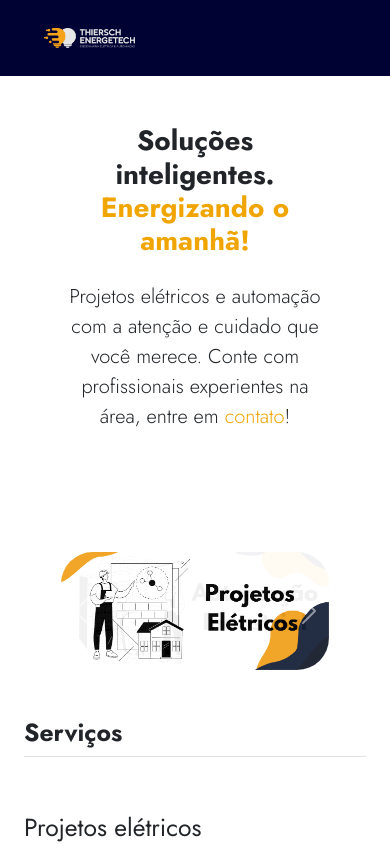
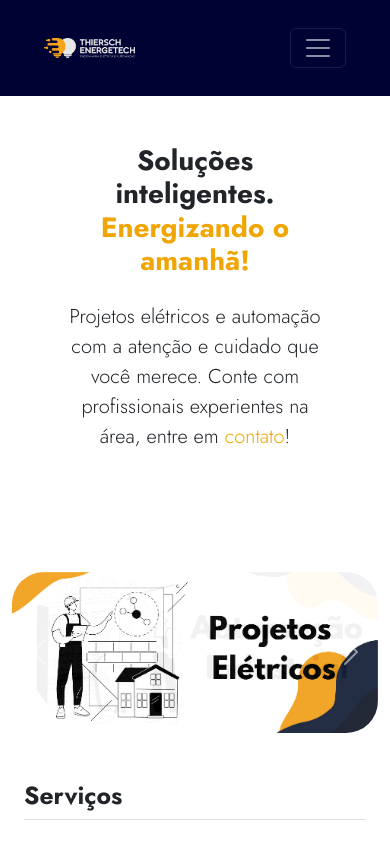
Before and after one commit to julia-montibeler/Energetech, a plain HTML site: page index.html in a window 390 px wide. Shown: the top 846 px of the page. Drawn offline with nearby package versions, Linux system fonts and the light colour scheme.

Commit message:
Add files via upload

```diff
--- a/css/home.css
+++ b/css/home.css
@@ -38,3 +38,13 @@ body, html {
     color: #F1A503;
     text-decoration: none;
 }
+
+.carrossel {
+    width: 75%;
+}
+
+@media screen and ( max-width : 450px ) {
+    .carrossel {
+        width: 100%;
+    }
+}
--- a/index.html
+++ b/index.html
@@ -25,12 +25,14 @@
 </head>
 
 <body>
-	<!-- Header -->
 	<header style="background-color: #000233; padding: 20px;">
 		<div class="container" >
 			<nav class="navbar navbar-expand-lg navbar-dark">
 				<div class="container-fluid">
 					<img src="images/logo.png" alt="" width="30%">
+					<button aria-controls='navbarScroll' aria-expanded='false' aria-label='Toggle navigation' class='navbar-toggler' data-bs-target='#navbarScroll' data-bs-toggle='collapse' type='button'>
+						<span class='navbar-toggler-icon'></span>
+						</button>
 					<div class="collapse navbar-collapse justify-content-end" id="navbarScroll" style="padding-top: 27px;">
 						<ul class="navbar-nav">
 							<li class="nav-item">
@@ -61,7 +63,7 @@
 	</section>
 
 	<!-- Carousel -->
-	<div class="container mt-5" style="width: 75%">
+	<div class="container mt-5 carrossel" >
 		<div id="carouselExampleControls" class="carousel slide carousel-fade" data-bs-ride="carousel">
 			<!-- Imagens -->
 			<div class="carousel-inner rounded-5 shadow-4-strong">
```
Also changed, not shown: sobre.html (+4 -1 lines).
